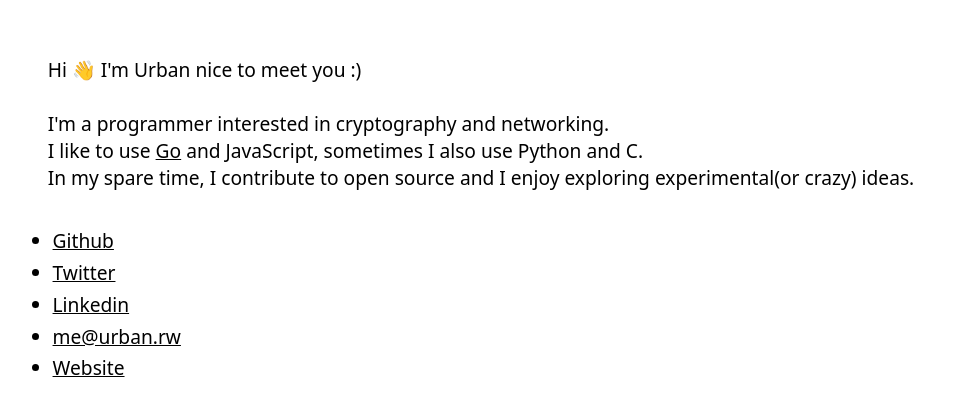
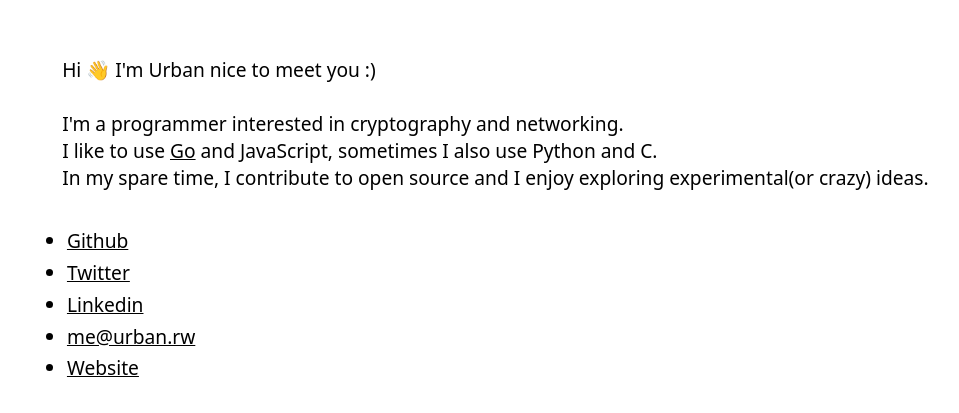
Before and after one commit to urbanrw/portfolio, a plain HTML site: page index.html in a window 1280 px wide. Shown: the part 179-592 px from the top of the page, without its empty margins (159-1118 px from the left). Drawn offline with Linux system fonts and the light colour scheme.

Commit message:
fix overlay

```diff
--- a/index.css
+++ b/index.css
@@ -23,6 +23,7 @@
     display: flex;
     font-size: 2.4em;
     justify-content: center;
+    margin-left: 1.5em;
   }
   h1 {
     font: inherit;
```
